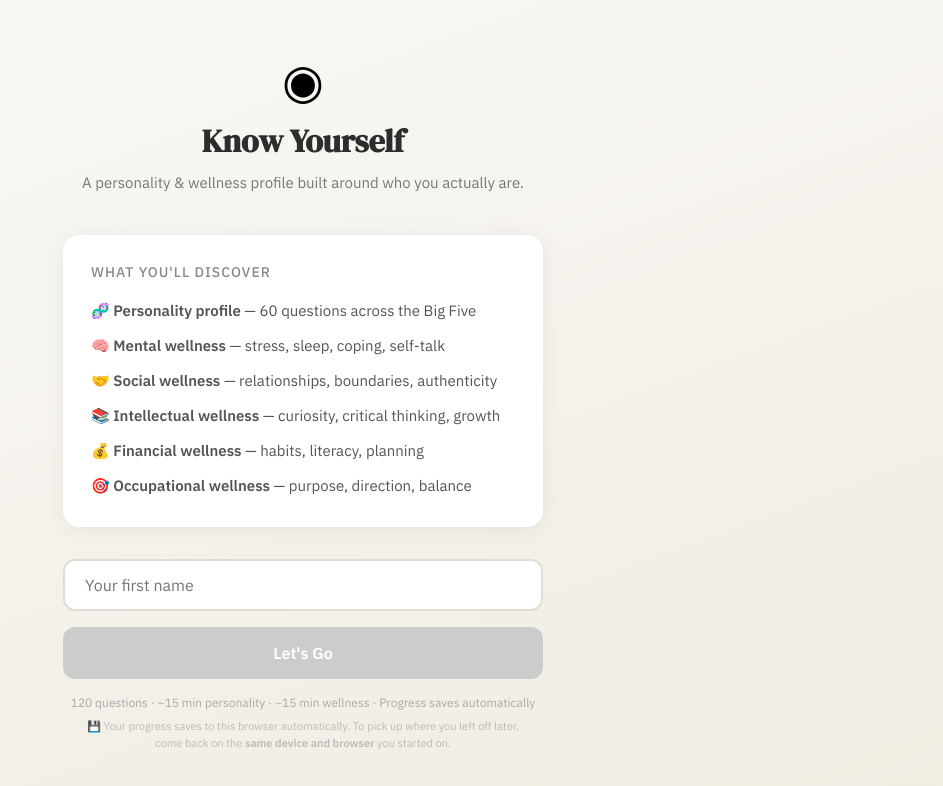
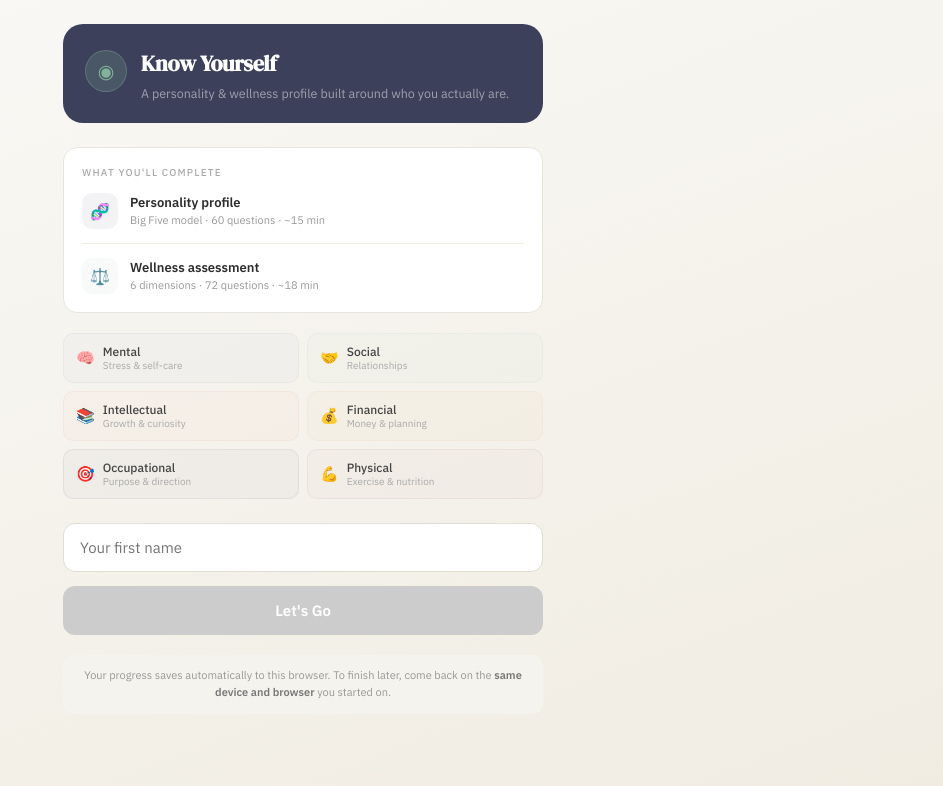
Before and after one commit to willie-g-moore/know-yourself, a React (Create React App) app: page / in a window 1280 px wide. Shown: the top 786 px of the page, without its empty margins (337-1280 px from the left). Built offline with nearby package versions, Linux system fonts and the light colour scheme.

Commit message:
Update App.js

```diff
--- a/src/App.js
+++ b/src/App.js
@@ -97,7 +97,7 @@ const WELL = {
   mental: {
     label: "Mental Wellness", subtitle: "Stress management, emotional health & self-care", icon: "\u{1F9E0}", color: "#6A8EAE",
     questions: [
-      { text: "I have healthy ways to cope when I'm stressed.", desc: "Exercise, talking to someone, journaling — not just numbing out.", dir: 1 },
+      { text: "I have healthy ways to cope when I'm stressed.", desc: "Exercise, talking to someone, journaling \u2014 not just numbing out.", dir: 1 },
       { text: "I get enough quality sleep most nights (7-9 hours).", dir: 1 },
       { text: "I often feel overwhelmed by my responsibilities or the uncertainty of what's next.", dir: -1 },
       { text: "I regularly do something that brings me joy or relaxation.", desc: "A hobby, time outdoors, creative activity \u2014 something just for you.", dir: 1 },
@@ -105,9 +105,9 @@ const WELL = {
       { text: "I tend to be very self-critical when I make mistakes.", dir: -1 },
       { text: "I feel generally optimistic about where my life is heading after this chapter ends.", dir: 1 },
       { text: "I know when to ask for help and feel comfortable doing so.", dir: 1 },
-      { text: "I use substances (alcohol, drugs, nicotine) to manage stress or emotions.", desc: "Even casually — think about whether it's become a go-to coping method.", dir: -1 },
-      { text: "I engage in regular physical activity that supports my mental health.", desc: "Walking, gym, sports, yoga — anything that gets you moving.", dir: 1 },
-      { text: "I talk to myself in a way that is mostly encouraging rather than harsh.", desc: "Your inner voice — is it a coach or a critic?", dir: 1 },
+      { text: "I have at least one person I can talk to when I'm going through a hard time.", dir: 1 },
+      { text: "I frequently feel anxious about things I can't control.", dir: -1 },
+      { text: "I talk to myself in a way that is mostly encouraging rather than harsh.", desc: "Your inner voice \u2014 is it a coach or a critic?", dir: 1 },
       { text: "I spend more time on screens than I'd like, and it affects my mood or sleep.", dir: -1 },
     ],
   },
@@ -179,6 +179,23 @@ const WELL = {
       { text: "I often feel like I'm just going through the motions without real purpose.", dir: -1 },
     ],
   },
+  physical: {
+    label: "Physical Wellness", subtitle: "Exercise, nutrition & taking care of your body", icon: "\u{1F4AA}", color: "#A8577E",
+    questions: [
+      { text: "I exercise or do some form of physical activity at least 3 times a week.", desc: "Walking, gym, sports, yoga, dancing \u2014 anything that gets your body moving.", dir: 1 },
+      { text: "I eat in a way that gives me consistent energy throughout the day.", desc: "Not about dieting \u2014 do you generally fuel your body well?", dir: 1 },
+      { text: "I often skip meals or rely on fast food and convenience snacks.", dir: -1 },
+      { text: "I drink enough water throughout the day.", dir: 1 },
+      { text: "My body generally feels good \u2014 I'm not constantly tired, sore, or run down.", dir: 1 },
+      { text: "I use substances (alcohol, drugs, nicotine) in ways that affect my physical health.", desc: "Think honestly about frequency and impact, not just whether you use them.", dir: -1 },
+      { text: "I have a consistent sleep routine that my body responds well to.", desc: "Going to bed and waking up at roughly the same time, winding down before sleep.", dir: 1 },
+      { text: "I pay attention to what my body is telling me.", desc: "When you're exhausted, hungry, tense, or getting sick \u2014 do you listen or push through?", dir: 1 },
+      { text: "I spend long stretches sitting without moving and it affects how I feel.", desc: "Back pain, stiffness, low energy from being sedentary.", dir: -1 },
+      { text: "I have physical activities or sports that I genuinely enjoy, not just force myself to do.", dir: 1 },
+      { text: "I feel confident and comfortable in my body most of the time.", desc: "Not about appearance \u2014 do you feel capable, strong, and at home in your body?", dir: 1 },
+      { text: "I neglect my physical health when I'm busy or stressed.", desc: "Exercise stops, eating gets worse, sleep suffers \u2014 your body pays the price.", dir: -1 },
+    ],
+  },
 };
 
 const SCALE = ["Strongly Disagree","Disagree","Slightly Disagree","Neutral","Slightly Agree","Agree","Strongly Agree"];
@@ -241,6 +258,9 @@ function getPWCross(p, w, n) {
   if (p.neuroticism<45&&w.social>=60) r.push({i:"\u2693",t:"Emotional Stability + Social Strength",x:`Your calm presence makes others gravitate to you in stressful times. Use this in leadership and mentoring.`});
   if (p.openness<45&&w.intellectual<50) r.push({i:"\u{1F50D}",t:"Practical Nature + Intellectual Engagement",x:`You may not seek learning for its own sake. Find practical reasons to grow — a new skill that directly helps your career kills two birds with one stone.`});
   if (p.agreeableness<45&&w.social<50) r.push({i:"\u{1F6E1}\uFE0F",t:"Directness + Social Challenges",x:`Your direct style may be contributing to lower social wellness. You don't need to become a people-pleaser — but warmth alongside honesty strengthens relationships.`});
+  if (p.neuroticism>=55&&w.physical<50) r.push({i:"\u{1F4AA}",t:"Emotional Sensitivity + Physical Wellness",x:`Exercise is one of the most powerful anxiety-management tools available — and it's free. Your body regulates your emotions more than you realize. Prioritizing physical activity will directly improve your mental wellness too.`});
+  if (p.conscientiousness<45&&w.physical<50) r.push({i:"\u{1F3C3}",t:"Spontaneous Nature + Physical Wellness",x:`Rigid workout plans and strict diets probably won't stick for you. Find activities that feel like play, not obligation. A pickup basketball game beats a spreadsheet training program every time for your personality.`});
+  if (p.conscientiousness>=55&&w.physical>=60) r.push({i:"\u{1F3C6}",t:"Discipline + Physical Strength",x:`Your disciplined nature and solid physical habits are a powerful combination. Just make sure fitness doesn't become another perfectionism trap — rest days are part of the program, not failures.`});
   return r;
 }
 
@@ -255,6 +275,7 @@ function getTop3(pS, wS, name) {
     { key: "intellectual", label: "Intellectual Wellness", icon: "\u{1F4DA}", score: wS.intellectual, color: "#E07A5F" },
     { key: "financial", label: "Financial Wellness", icon: "\u{1F4B0}", score: wS.financial, color: "#D4A04A" },
     { key: "occupational", label: "Occupational Wellness", icon: "\u{1F3AF}", score: wS.occupational, color: "#3D405B" },
+    { key: "physical", label: "Physical Wellness", icon: "\u{1F4AA}", score: wS.physical, color: "#A8577E" },
   ];
   areas.forEach(a => {
     let u = 100 - a.score;
@@ -265,6 +286,8 @@ function getTop3(pS, wS, name) {
     if (a.key==="social"&&pS.agreeableness<45) u+=5;
     if (a.key==="occupational"&&pS.agreeableness>=55) u+=5;
     if (a.key==="intellectual"&&pS.openness<45) u+=5;
+    if (a.key==="physical"&&pS.neuroticism>=55) u+=5;
+    if (a.key==="physical"&&pS.conscientiousness<45) u+=5;
     a.urgency = u;
   });
   areas.sort((a,b) => b.urgency - a.urgency);
@@ -289,6 +312,10 @@ function getTop3(pS, wS, name) {
     } else if (a.key==="intellectual") {
       if (pS.openness<45) { why=`Your practical nature means you might not seek learning for its own sake \u2014 but intellectual growth directly impacts your career and problem-solving.`; doThis=`This week: find one practical skill to learn that directly helps a goal you already have.`; }
       else { why=`Your mind needs regular challenges to stay sharp. When intellectual wellness drops, boredom and stagnation follow \u2014 affecting motivation everywhere.`; doThis=`This week: replace 30 minutes of passive scrolling with something that makes you think \u2014 a podcast, an article, a real conversation.`; }
+    } else if (a.key==="physical") {
+      if (pS.conscientiousness<45) { why=`Your spontaneous personality means exercise routines and meal planning feel like a chore. The key is finding physical activities you actually enjoy \u2014 not forcing yourself into a rigid program.`; doThis=`This week: try one physical activity purely for fun \u2014 not because you should, but because it sounds enjoyable. A pickup game, a hike, dancing, anything.`; }
+      else if (pS.neuroticism>=55) { why=`Physical activity is one of the most powerful tools for managing the emotional intensity you experience. Your body and mind are deeply connected \u2014 when your body feels good, your anxiety has less power.`; doThis=`This week: move your body for at least 20 minutes on 3 different days. Walk, stretch, lift \u2014 whatever feels right. Notice how your mind feels afterward.`; }
+      else { why=`Your body is the vehicle for everything else in your life. When physical health declines, energy drops, sleep suffers, stress increases, and every other wellness dimension takes a hit.`; doThis=`This week: pick one physical habit to improve \u2014 more water, more movement, better food, or a consistent sleep time. Just one.`; }
     }
     priorities.push({ rank: rank+1, label: a.label, icon: a.icon, score: a.score, color: a.color, why, doThis });
   });
@@ -324,6 +351,11 @@ const W_INS = {
     high:{s:"Clear direction, engagement, purpose, and healthy balance. You're building toward something.",t:["Keep developing skills — don't stagnate","Mentor someone earlier in their journey","Check that your direction still aligns with your evolving values"]},
     mid:{s:"Some direction but you may feel uncertain, unfulfilled, or out of balance. You might know what you don't want but not what you do.",t:["Talk to 3 people in fields that interest you","Identify your top 3 strengths and brainstorm roles using all three","If you're on someone else's path, start exploring what YOU want","Set one professional development goal for the next 90 days"]},
     low:{s:"Career direction, purpose, or balance is a significant challenge. You may feel lost, burned out, or on someone else's path.",t:["It's okay to not know — but keep exploring. Try one new thing this month.","If burned out, fix that first before making big decisions","What are you good at AND enjoy? The overlap is where your career lives","Give yourself permission to question the path others chose for you","Talk to a career counselor, mentor, or trusted friend"]},
+  },
+  physical: {
+    high:{s:"You take good care of your body. You move regularly, fuel yourself well, and listen to what your body needs. This is a strong foundation for everything else.",t:["Keep your routine but add variety to prevent plateaus and boredom","Consider how your physical habits support your mental health specifically","Challenge yourself with a new physical goal \u2014 a race, a new sport, a strength milestone"]},
+    mid:{s:"You have some decent physical habits but clear gaps \u2014 maybe inconsistent exercise, poor nutrition when stressed, or ignoring your body's signals.",t:["Identify your weakest link: exercise, nutrition, sleep routine, or hydration. Focus there first.","Find a physical activity you genuinely enjoy \u2014 consistency comes from enjoyment, not willpower","Meal prep one day a week to avoid defaulting to convenience food","Set a daily water goal and track it for one week"]},
+    low:{s:"Physical wellness needs attention. Whether it's inactivity, poor nutrition, substance use, or ignoring your body's needs \u2014 this is affecting your energy, mood, and overall quality of life.",t:["Start small: a 15-minute walk daily is better than a gym plan you won't follow","Your body and mind are connected \u2014 low physical wellness drags down mental wellness too","Eat one real meal per day if that's all you can manage right now. Build from there.","If substances are a factor, be honest about what they're costing you physically","Drink more water. Seriously. It affects energy, focus, and mood more than most people realize."]},
   },
 };
 
@@ -429,7 +461,7 @@ function exportPDF(name, pScores, wScores, pKeys, wKeys) {
   doc.setFont("helvetica", "bold"); doc.setFontSize(11); doc.setTextColor(...hex(NAVY));
   doc.text("WELLNESS SNAPSHOT", margin, y); y += 6;
 
-  const wColors = { mental: BLUE, social: GREEN, intellectual: CORAL, financial: GOLD, occupational: NAVY };
+  const wColors = { mental: BLUE, social: GREEN, intellectual: CORAL, financial: GOLD, occupational: NAVY, physical: PURPLE };
   wKeys.forEach(k => {
     const d = WELL[k], s = wScores[k], c = wColors[k] || NAVY;
     doc.setFont("helvetica", "normal"); doc.setFontSize(9); doc.setTextColor(100,100,100);
@@ -748,31 +780,72 @@ export default function App() {
 
   // ── WELCOME ──
   if (screen === "welcome") {
+    const wellGrid = [
+      { icon: "\u{1F9E0}", label: "Mental", sub: "Stress & self-care", bg: "#6A8EAE" },
+      { icon: "\u{1F91D}", label: "Social", sub: "Relationships", bg: "#81B29A" },
+      { icon: "\u{1F4DA}", label: "Intellectual", sub: "Growth & curiosity", bg: "#E07A5F" },
+      { icon: "\u{1F4B0}", label: "Financial", sub: "Money & planning", bg: "#D4A04A" },
+      { icon: "\u{1F3AF}", label: "Occupational", sub: "Purpose & direction", bg: "#3D405B" },
+      { icon: "\u{1F4AA}", label: "Physical", sub: "Exercise & nutrition", bg: "#A8577E" },
+    ];
     return (
-      <div style={{ ...pg, display: "flex", alignItems: "center", justifyContent: "center" }}>
+      <div style={pg}>
         <style>{fonts}{base}</style>
-        <div ref={ref} style={{ maxWidth: 480, width: "100%", textAlign: "center" }}>
-          <div style={{ fontSize: 48, marginBottom: 8 }}>{"\u25C9"}</div>
-          <h1 style={{ fontFamily: "'DM Serif Display', serif", fontSize: 32, color: "#2d2d2d", marginBottom: 8 }}>Know Yourself</h1>
-          <p style={{ fontSize: 15, color: "#777", marginBottom: 40, lineHeight: 1.6 }}>A personality & wellness profile built around who you actually are.</p>
-          <div style={{ textAlign: "left", ...card, padding: 28, borderRadius: 16, boxShadow: "0 2px 20px rgba(0,0,0,0.06)", marginBottom: 32 }}>
-            <p style={{ fontSize: 14, color: "#888", marginBottom: 16, fontWeight: 500, textTransform: "uppercase", letterSpacing: 1 }}>What you'll discover</p>
-            <div style={{ fontSize: 15, color: "#555", lineHeight: 1.8 }}>
-              <p style={{ marginBottom: 8 }}>{"\u{1F9EC}"} <strong>Personality profile</strong> — 60 questions across the Big Five</p>
-              <p style={{ marginBottom: 8 }}>{"\u{1F9E0}"} <strong>Mental wellness</strong> — stress, sleep, coping, self-talk</p>
-              <p style={{ marginBottom: 8 }}>{"\u{1F91D}"} <strong>Social wellness</strong> — relationships, boundaries, authenticity</p>
-              <p style={{ marginBottom: 8 }}>{"\u{1F4DA}"} <strong>Intellectual wellness</strong> — curiosity, critical thinking, growth</p>
-              <p style={{ marginBottom: 8 }}>{"\u{1F4B0}"} <strong>Financial wellness</strong> — habits, literacy, planning</p>
-              <p>{"\u{1F3AF}"} <strong>Occupational wellness</strong> — purpose, direction, balance</p>
+        <div ref={ref} style={{ maxWidth: 480, width: "100%", margin: "0 auto" }}>
+          {/* Header */}
+          <div style={{ background: "#3D405B", borderRadius: 20, padding: "24px 22px 20px", display: "flex", alignItems: "flex-start", gap: 14, marginBottom: 24 }}>
+            <div style={{ width: 42, height: 42, borderRadius: "50%", background: "rgba(129,178,154,0.2)", display: "flex", alignItems: "center", justifyContent: "center", flexShrink: 0, border: "1.5px solid rgba(129,178,154,0.35)", marginTop: 2 }}>
+              <span style={{ fontSize: 19, color: "#81B29A" }}>{"\u25C9"}</span>
+            </div>
+            <div>
+              <h1 style={{ fontFamily: "'DM Serif Display', serif", fontSize: 22, color: "#fff", margin: 0, letterSpacing: -0.3 }}>Know Yourself</h1>
+              <p style={{ fontSize: 12.5, color: "rgba(255,255,255,0.5)", margin: "6px 0 0", lineHeight: 1.5 }}>A personality & wellness profile built around who you actually are.</p>
             </div>
           </div>
+
+          {/* What you'll complete */}
+          <div style={{ background: "#fff", borderRadius: 14, padding: 18, marginBottom: 20, border: "0.5px solid #E8E5DD" }}>
+            <p style={{ fontSize: 10, color: "#aaa", fontWeight: 500, textTransform: "uppercase", letterSpacing: 1.2, margin: "0 0 14px" }}>What you'll complete</p>
+            <div style={{ display: "flex", alignItems: "center", gap: 12, paddingBottom: 14, marginBottom: 14, borderBottom: "0.5px solid #f0ece2" }}>
+              <div style={{ width: 36, height: 36, borderRadius: 10, background: "#3D405B10", display: "flex", alignItems: "center", justifyContent: "center", flexShrink: 0 }}><span style={{ fontSize: 16 }}>{"\u{1F9EC}"}</span></div>
+              <div>
+                <p style={{ fontSize: 13, fontWeight: 600, color: "#2d2d2d", margin: 0 }}>Personality profile</p>
+                <p style={{ fontSize: 11, color: "#999", margin: "2px 0 0" }}>Big Five model {"\u00B7"} 60 questions {"\u00B7"} ~15 min</p>
+              </div>
+            </div>
+            <div style={{ display: "flex", alignItems: "center", gap: 12 }}>
+              <div style={{ width: 36, height: 36, borderRadius: 10, background: "#81B29A10", display: "flex", alignItems: "center", justifyContent: "center", flexShrink: 0 }}><span style={{ fontSize: 16 }}>{"\u2696\uFE0F"}</span></div>
+              <div>
+                <p style={{ fontSize: 13, fontWeight: 600, color: "#2d2d2d", margin: 0 }}>Wellness assessment</p>
+                <p style={{ fontSize: 11, color: "#999", margin: "2px 0 0" }}>6 dimensions {"\u00B7"} 72 questions {"\u00B7"} ~18 min</p>
+              </div>
+            </div>
+          </div>
+
+          {/* 2x3 Wellness Grid */}
+          <div style={{ display: "grid", gridTemplateColumns: "1fr 1fr", gap: 8, marginBottom: 24 }}>
+            {wellGrid.map((w, i) => (
+              <div key={i} style={{ display: "flex", alignItems: "center", gap: 8, padding: "10px 12px", background: w.bg + "08", borderRadius: 10, border: `0.5px solid ${w.bg}15` }}>
+                <span style={{ fontSize: 15 }}>{w.icon}</span>
+                <div>
+                  <p style={{ fontSize: 12, color: "#444", fontWeight: 500, margin: 0 }}>{w.label}</p>
+                  <p style={{ fontSize: 10, color: "#aaa", margin: 0 }}>{w.sub}</p>
+                </div>
+              </div>
+            ))}
+          </div>
+
+          {/* Name Input */}
           <input type="text" placeholder="Your first name" value={name} onChange={e => setName(e.target.value)} onKeyDown={e => { if (e.key === "Enter" && name.trim()) setScreen("hub"); }}
-            style={{ width: "100%", padding: "14px 20px", fontSize: 16, border: "2px solid #e0ddd5", borderRadius: 12, outline: "none", fontFamily: "'IBM Plex Sans', sans-serif", background: "#fff", marginBottom: 16 }}
-            onFocus={e => e.target.style.borderColor = "#81B29A"} onBlur={e => e.target.style.borderColor = "#e0ddd5"} />
+            style={{ width: "100%", padding: "14px 16px", fontSize: 15, border: "1.5px solid #E0DDD5", borderRadius: 12, outline: "none", fontFamily: "'IBM Plex Sans', sans-serif", background: "#fff", marginBottom: 14 }}
+            onFocus={e => e.target.style.borderColor = "#81B29A"} onBlur={e => e.target.style.borderColor = "#E0DDD5"} />
           <button onClick={() => { if (name.trim()) setScreen("hub"); }} disabled={!name.trim()}
-            style={{ ...btnS(name.trim() ? "#3D405B" : "#ccc"), padding: "16px", fontSize: 16, cursor: name.trim() ? "pointer" : "default" }}>Let's Go</button>
-          <p style={{ fontSize: 12, color: "#aaa", marginTop: 16 }}>120 questions {"\u00B7"} ~15 min personality {"\u00B7"} ~15 min wellness {"\u00B7"} Progress saves automatically</p>
-          <p style={{ fontSize: 11, color: "#bbb", marginTop: 8, lineHeight: 1.5, padding: "0 12px" }}>{"\u{1F4BE}"} Your progress saves to this browser automatically. To pick up where you left off later, come back on the <strong>same device and browser</strong> you started on.</p>
+            style={{ ...btnS(name.trim() ? "#3D405B" : "#ccc"), padding: "15px", fontSize: 15, cursor: name.trim() ? "pointer" : "default", marginBottom: 20 }}>Let's Go</button>
+
+          {/* Save reminder */}
+          <div style={{ background: "#f5f3ee", borderRadius: 10, padding: "12px 14px", marginBottom: 16 }}>
+            <p style={{ fontSize: 11, color: "#999", textAlign: "center", margin: 0, lineHeight: 1.6 }}>Your progress saves automatically to this browser. To finish later, come back on the <strong style={{ color: "#777" }}>same device and browser</strong> you started on.</p>
+          </div>
         </div>
       </div>
     );
@@ -808,7 +881,7 @@ export default function App() {
           {/* Wellness */}
           <div style={{ marginBottom: 32 }}>
             <div style={{ display: "flex", alignItems: "center", gap: 8, marginBottom: 16 }}><span style={{ fontSize: 20 }}>{"\u2696\uFE0F"}</span><h2 style={{ fontFamily: "'DM Serif Display', serif", fontSize: 20, color: "#2d2d2d" }}>Wellness Assessment</h2>{wDone && <span style={{ background: "#81B29A", color: "#fff", fontSize: 11, padding: "2px 10px", borderRadius: 20, fontWeight: 600 }}>COMPLETE</span>}</div>
-            <p style={{ fontSize: 13, color: "#888", marginBottom: 16 }}>{pDone ? "12 questions per dimension, 60 total." : "Complete personality first — it provides context."}</p>
+            <p style={{ fontSize: 13, color: "#888", marginBottom: 16 }}>{pDone ? "12 questions per dimension, 72 total." : "Complete personality first — it provides context."}</p>
             <div style={{ display: "flex", flexDirection: "column", gap: 10 }}>{wK.map(k => <Row key={k} k={k} d={WELL[k]} isDone={completed.includes(k)} locked={!pDone} sc={wS[k]} />)}</div>
             {wDone && <button onClick={() => { setScreen("w-results"); up(); }} style={{ ...btnS(), marginTop: 16 }}>View Wellness Results</button>}
           </div>
```
